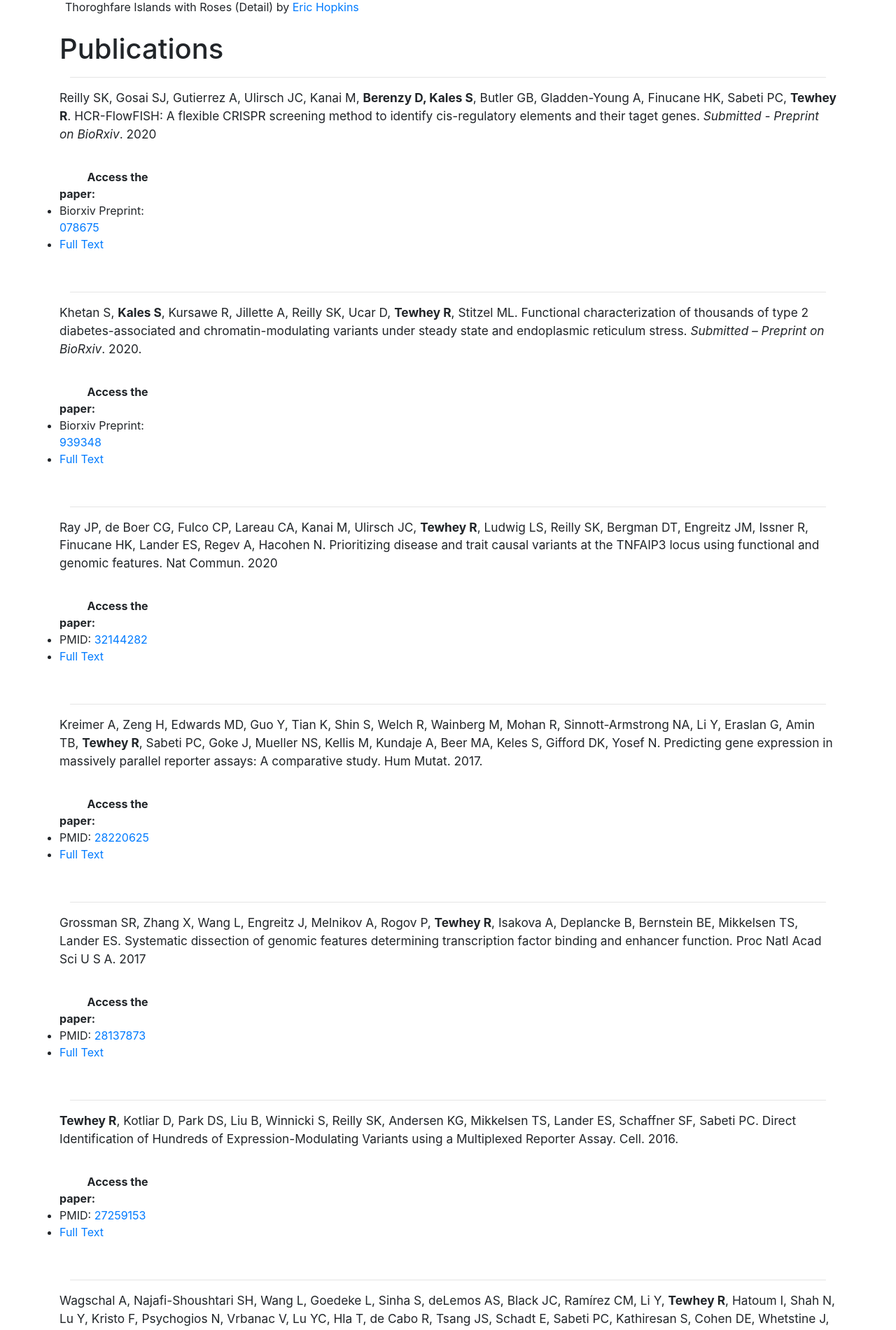
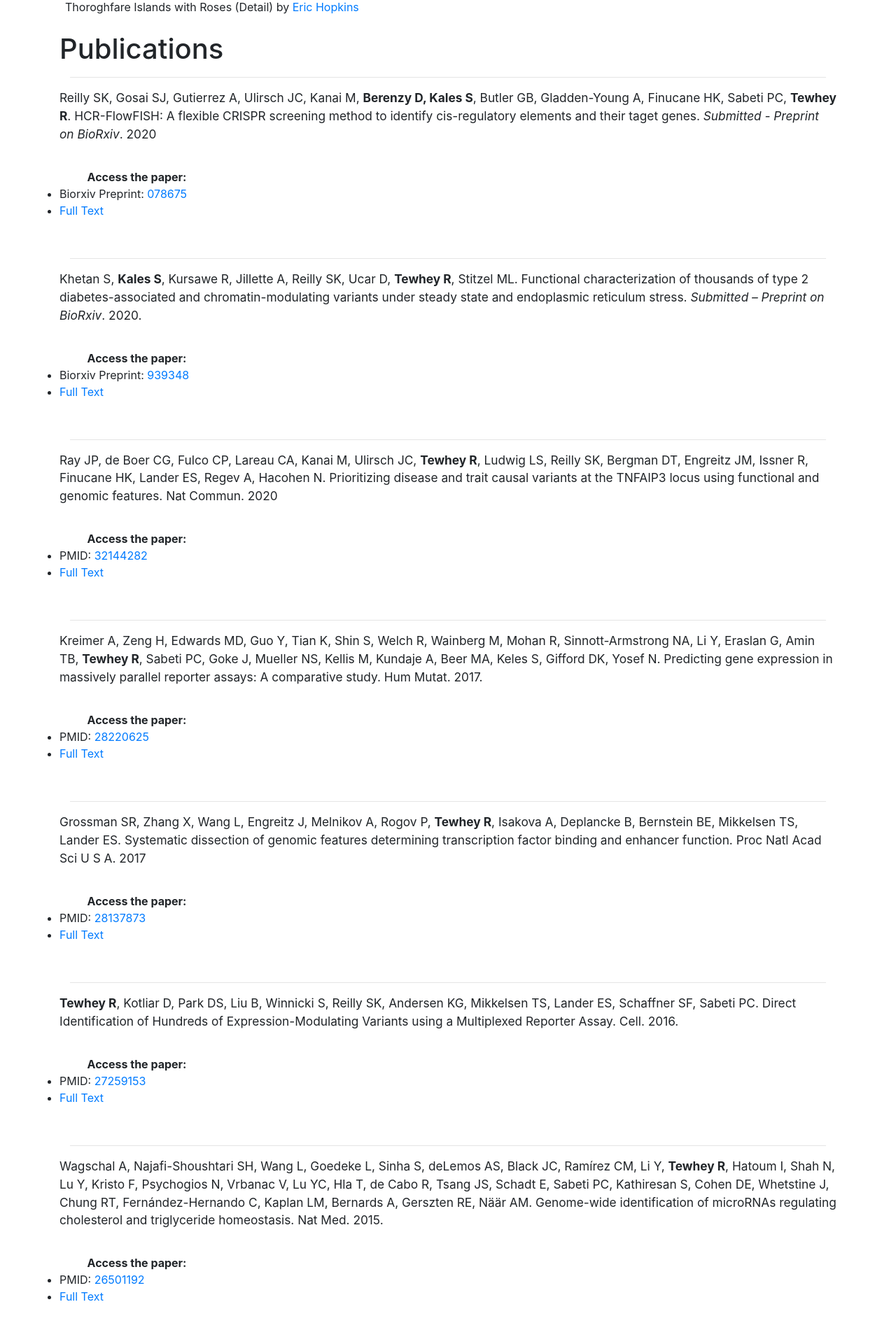
Before and after one commit to tewhey-lab/tewhey-lab.github.io, a Jekyll site: the page built from publications/index.html, in a window 1280 px wide. Shown: the part 378-2279 px from the top of the page at 70% size. Built offline with Jekyll 4.4.1, drawn with Linux system fonts in a browser that asks for light colours; nearby versions of some CDN libraries; comment, search, counter and statistics services are not loaded; grey boxes are pictures that could not be loaded.

Commit message:
Update index.html

```diff
--- a/publications/index.html
+++ b/publications/index.html
@@ -18,7 +18,7 @@ group: publications
 <div class="row" style="padding-top: 10px; margin-top: -10px;" id="{{publication.pmid}}">
 <div style="font-size: 108% !important;">{{ publication.citation | markdownify }}</div>
 <div class="row" style="padding-top: 20px; margin-top: - 20px;">
-  <ul class="col-md-10">
+  <ul class="col-sm-12">
 			<strong> &emsp; &emsp; Access the paper: &emsp; </strong>
 			<!--PMID-->
 			{% if publication.pmid %}
```
